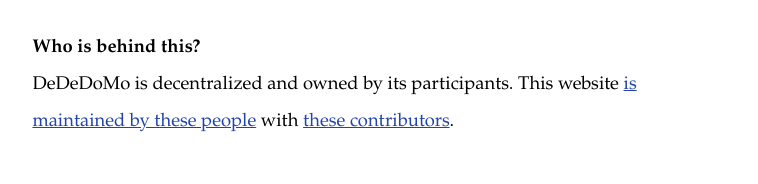
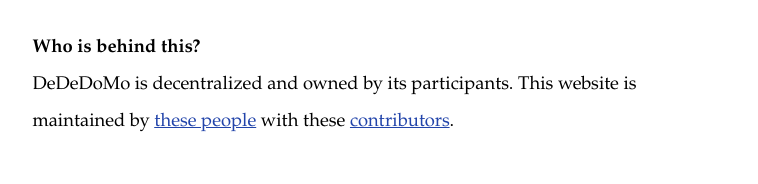
Before and after one commit to DeDeDoMo/DeDeDoMo.com, a plain HTML site: page index.html in a window 1280 px wide. Shown: the part 568-752 px from the top of the page, without its empty margins (258-1016 px from the left). Drawn offline with Linux system fonts and the light colour scheme.

Commit message:
Reduce text contents of credit links

```diff
--- a/index.html
+++ b/index.html
@@ -125,7 +125,7 @@ button:focus:hover {
         <dd>Not really! NaNoWriMo is National Novel Writing Month, the time of year (November) when aspiring authors make a concentrated effort to write a novel. This popular phenomenon inspired DeDeDoMo in concept, name, and decentralized nature. There is no other affiliation.</dd>
 
         <dt>Who is behind this?</dt>
-        <dd>DeDeDoMo is decentralized and owned by its participants. This website <a href="https://github.com/orgs/DeDeDoMo/people">is maintained by these people</a> with <a href="https://github.com/DeDeDoMo/DeDeDoMo.com/graphs/contributors">these contributors</a>.</dd>
+        <dd>DeDeDoMo is decentralized and owned by its participants. This website is maintained by <a href="https://github.com/orgs/DeDeDoMo/people">these people</a> with these <a href="https://github.com/DeDeDoMo/DeDeDoMo.com/graphs/contributors">contributors</a>.</dd>
 
         <!--
         <dt></dt>
```
